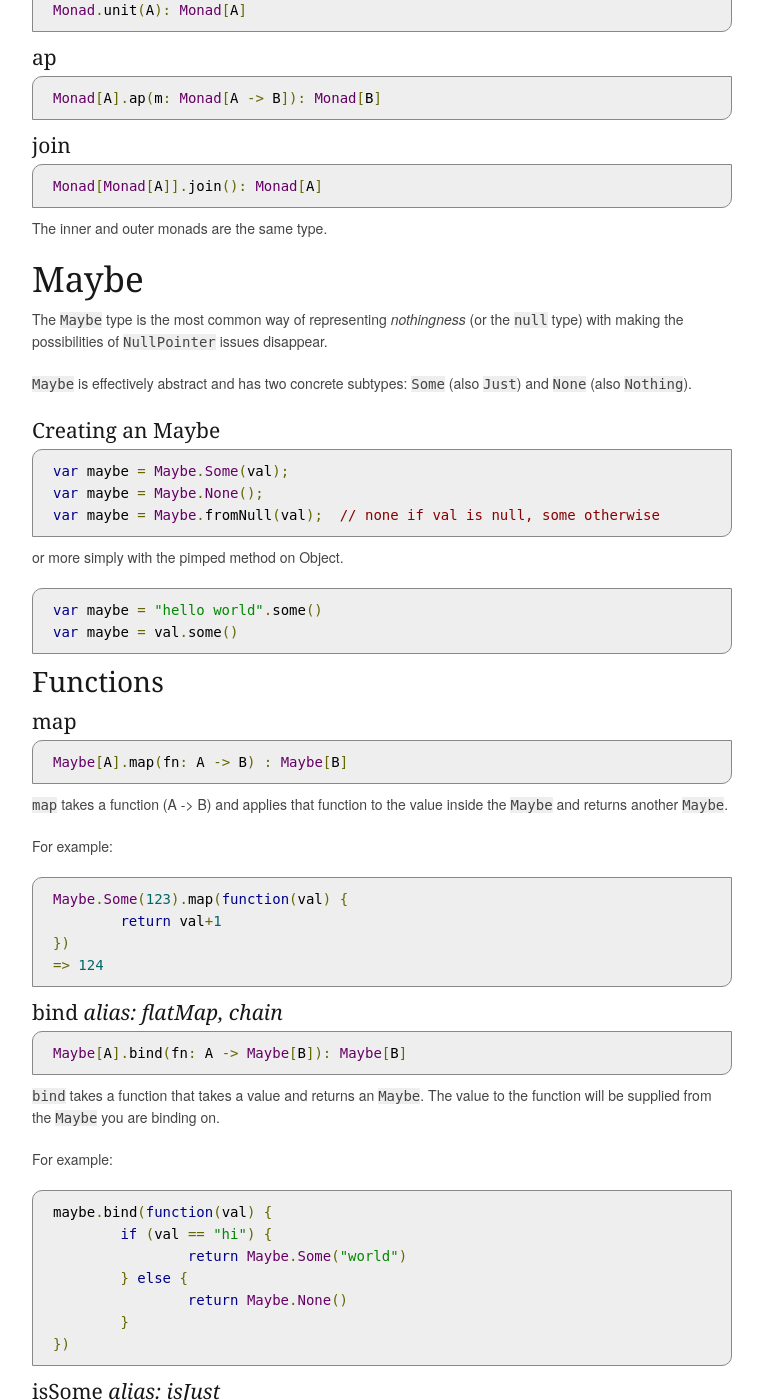
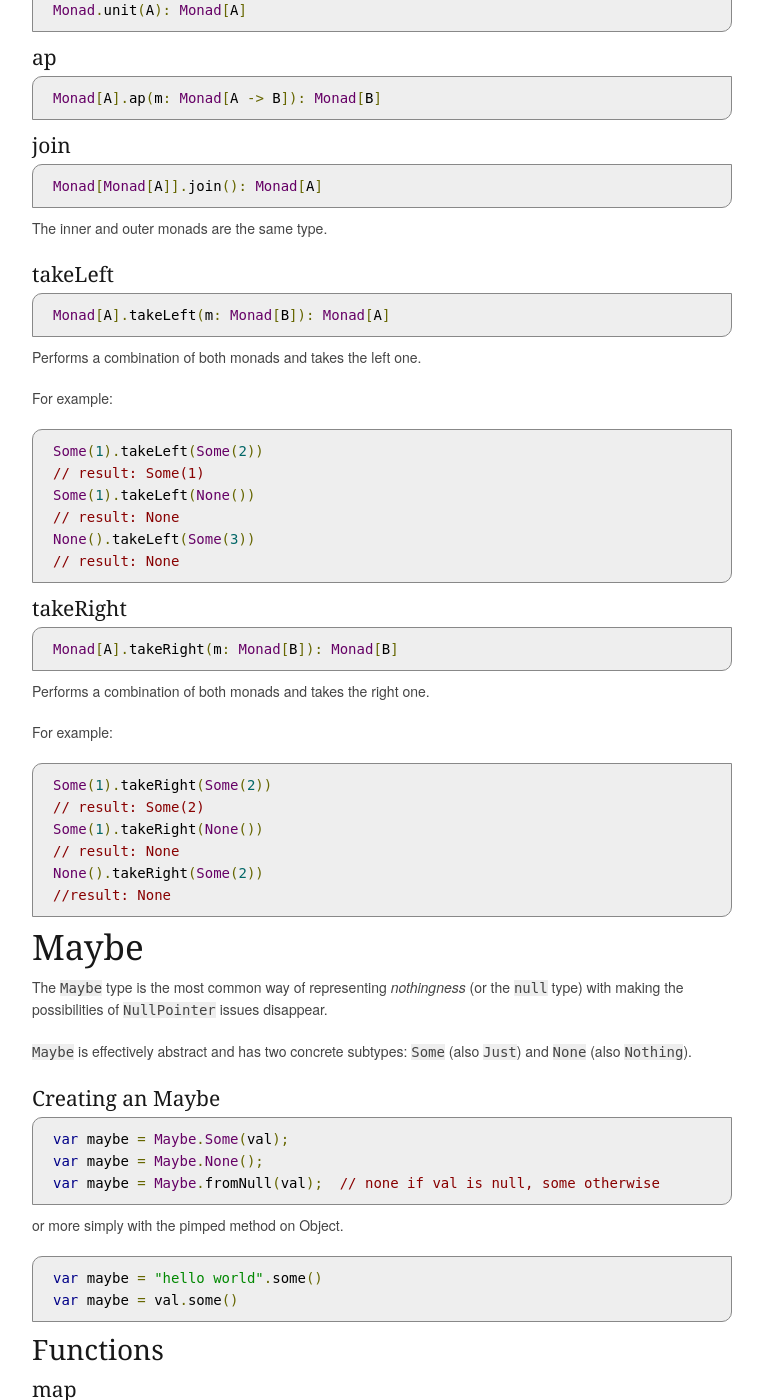
Before and after one commit to monet/monet.js, a Jekyll site: the page built from index.md, in a window 1280 px wide and 1400 px high, scrolled down 2597 px. Shown: the whole window, without its empty margins (258-1021 px from the left). Built offline with Jekyll 4.4.1, drawn with Linux system fonts in a browser that asks for light colours; nearby versions of some CDN libraries; some of the changed text lies outside the part shown.

```diff
--- a/index.md
+++ b/index.md
@@ -1,7 +1,7 @@
 ---
 title: Home
 layout: index
-version: 0.8.0
+version: 0.8.1
 ---
 
 ## Introduction
@@ -110,6 +110,37 @@ Performs a monadic bind.
 	Monad[Monad[A]].join(): Monad[A]
 
 The inner and outer monads are the same type.
+
+####takeLeft
+
+	Monad[A].takeLeft(m: Monad[B]): Monad[A]
+
+Performs a combination of both monads and takes the left one.
+
+For example:
+
+	Some(1).takeLeft(Some(2))
+	// result: Some(1)
+	Some(1).takeLeft(None())
+	// result: None
+	None().takeLeft(Some(3))
+	// result: None
+
+####takeRight
+
+	Monad[A].takeRight(m: Monad[B]): Monad[B]
+
+Performs a combination of both monads and takes the right one.
+
+For example:
+
+	Some(1).takeRight(Some(2))
+	// result: Some(2)
+	Some(1).takeRight(None())
+	// result: None
+	None().takeRight(Some(2))
+	//result: None
+
 
 ## Maybe
 
```
